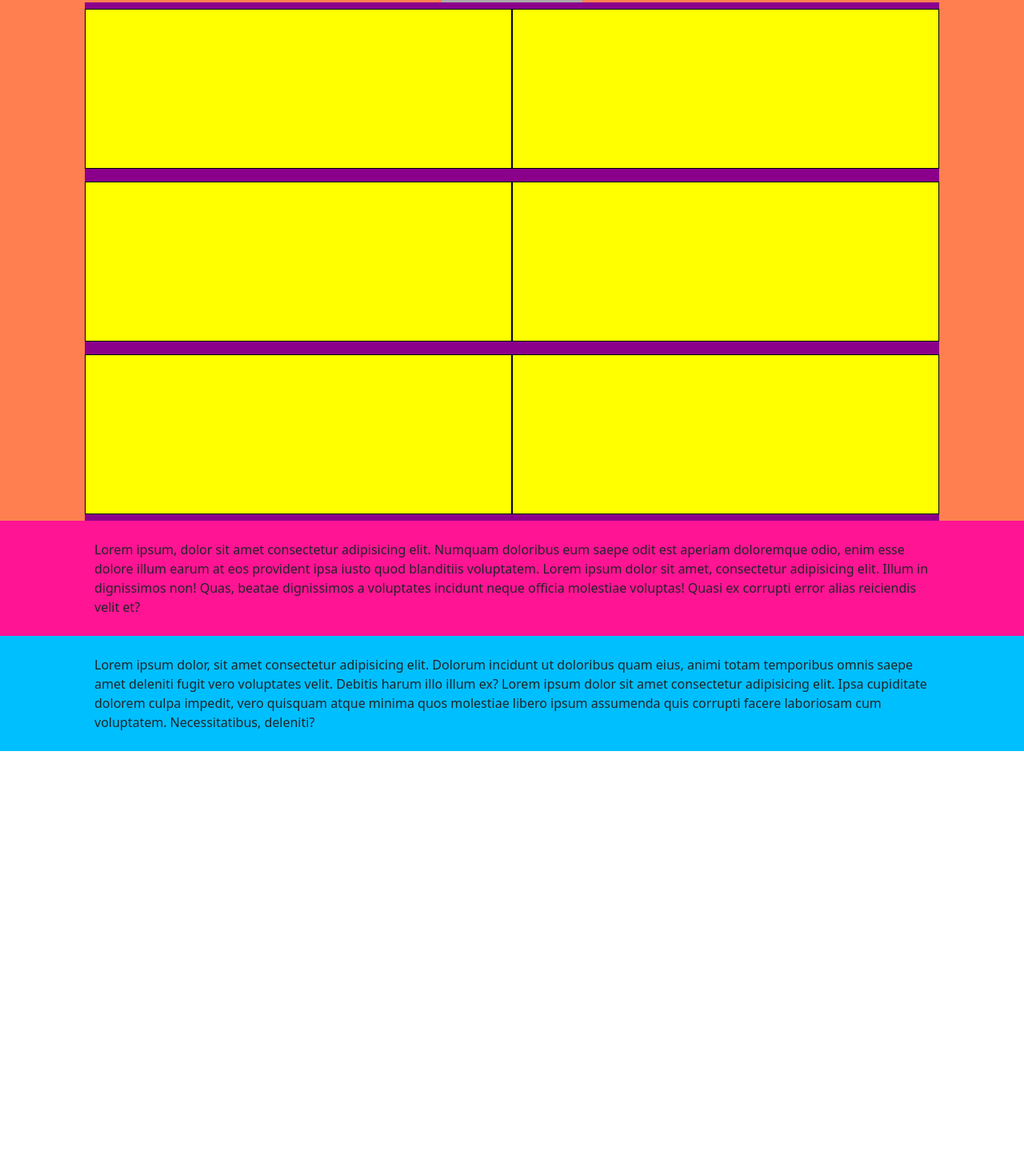
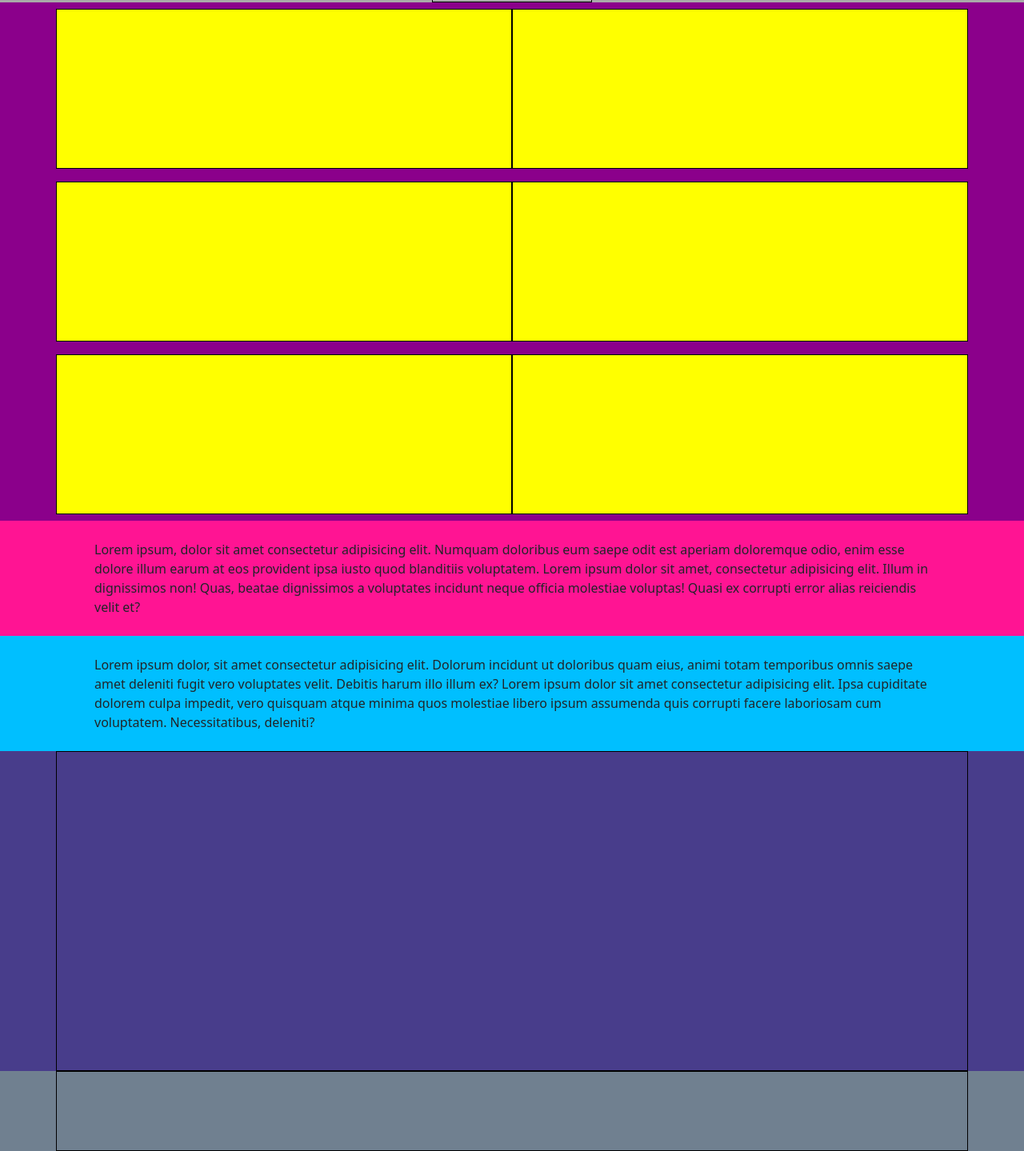
Before and after one commit to SimoneSpirito01/html-css-bootstrap-freelancer, a plain HTML site: page index.html in a window 1280 px wide. Shown: the part 577-2016 px from the top of the page at 80% size. Before the commit the page ends 1516 px from the top, so only its background shows below. Drawn offline with nearby package versions, Linux system fonts and the light colour scheme.

Commit message:
debug footer

```diff
--- a/css/style.css
+++ b/css/style.css
@@ -15,7 +15,7 @@ header {
 
 /* **** main **** */
 
-main > .container:first-child {
+main .main_top .container {
     max-width: 200px;
 }
 
@@ -64,6 +64,12 @@ main > .container:first-child {
     background-color: darkgrey;
 }
 
+.debug .main_top > .container {
+    height: 100%;
+    border: 1px solid black;
+}
+
+
 .debug .main_content {
     background-color: darkmagenta;
 }
@@ -81,3 +87,18 @@ main > .container:first-child {
 .debug .contact_me {
     background-color: deepskyblue;
 }
+
+.debug .footer_top {
+    height: 400px;
+    background-color: darkslateblue;
+}
+
+.debug .footer_bottom {
+    height: 100px;
+    background-color: slategray;
+}
+
+.debug footer .container {
+    height: 100%;
+    border: 1px solid black;
+}
--- a/index.html
+++ b/index.html
@@ -42,20 +42,22 @@
     <!-- inizio main -->
     <main>
 
-        <div class="container">
-
         <!-- main top -->
         <div class="main_top">
 
-            </div>
-            <!-- main top -->
+            <div class="container">
 
             </div>
 
-        <div class="container px-xs-3 px-md-5">
+        </div>
+        <!-- /main top -->
 
         <!-- main content -->
-            <div class="main_content row row-cols-1 row-cols-sm-2 row-cols-xs-3">
+        <div class="main_content px-xs-3 px-md-5">
+
+            <div class="container">
+
+                <div class="row row-cols-1 row-cols-sm-2 row-cols-xs-3">
 
                     <div class="col my-2"></div>
                     <div class="col my-2"></div>
@@ -65,9 +67,11 @@
                     <div class="col my-2"></div>
 
                 </div>
-            <!-- /main content -->
 
             </div>
+
+        </div>
+        <!-- /main content -->
 
         <!-- sezione about -->
         <section class="about">
@@ -97,17 +101,30 @@
     <!-- inizio footer -->
     <footer>
 
+        <!-- footer top -->
+        <div class="footer_top">
+
             <div class="container">
 
+            </div>
 
         </div>
+        <!-- /footer top -->
+
+        <!-- footer bottom -->
+        <div class="footer_bottom">
+
+            <div class="container">
+
+            </div>
+
+        </div>
+        <!-- /footer bottom -->
 
     </footer>
     <!-- /footer -->
 
 
-
-
     <script src="https://cdn.jsdelivr.net/npm/bootstrap@5.1.3/dist/js/bootstrap.bundle.min.js" integrity="sha384-ka7Sk0Gln4gmtz2MlQnikT1wXgYsOg+OMhuP+IlRH9sENBO0LRn5q+8nbTov4+1p" crossorigin="anonymous"></script>
 </body>
 </html>
```
Lines whose indentation alone changed are shown as unchanged.
